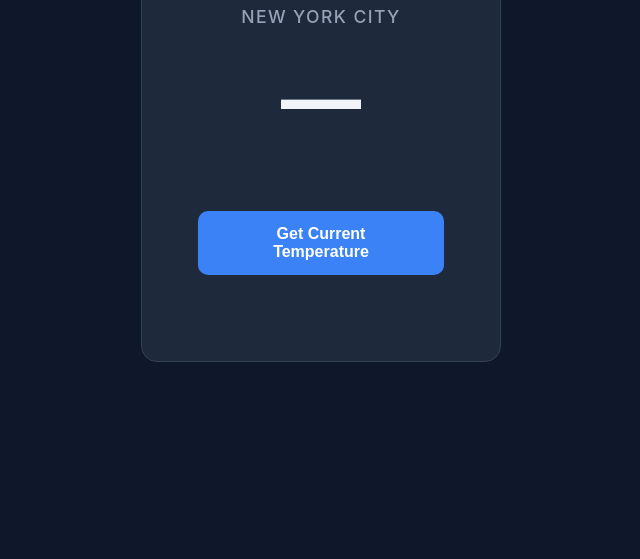
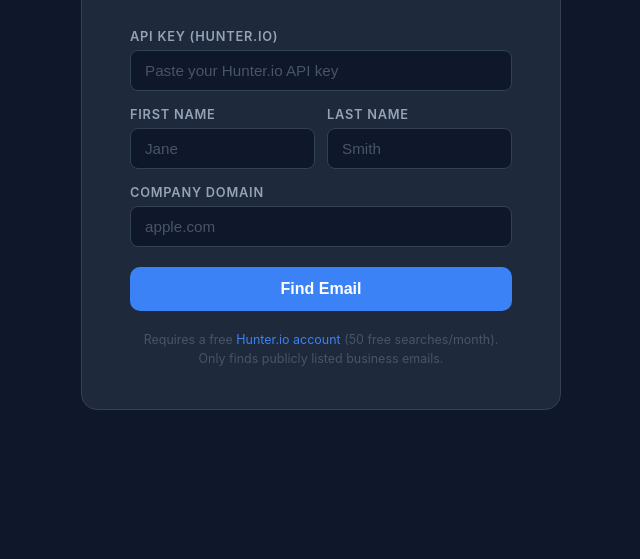
Before and after one commit to areya-hub/nyc-weather, a plain HTML site: page index.html in a window 1280 px wide. Shown: the part 241-800 px from the top of the page, without its empty margins (319-959 px from the left). Drawn offline with Linux system fonts and the light colour scheme.

Commit message:
Replace weather app with business email finder

```diff
--- a/index.html
+++ b/index.html
@@ -3,7 +3,7 @@
 <head>
   <meta charset="UTF-8">
   <meta name="viewport" content="width=device-width, initial-scale=1.0">
-  <title>NYC Temperature</title>
+  <title>Business Email Finder</title>
   <style>
     * { box-sizing: border-box; margin: 0; padding: 0; }
 
@@ -15,132 +15,270 @@
       align-items: center;
       justify-content: center;
       min-height: 100vh;
+      padding: 24px;
     }
 
     .card {
       background: #1e293b;
       border: 1px solid #334155;
       border-radius: 16px;
-      padding: 48px 56px;
-      text-align: center;
-      max-width: 360px;
+      padding: 40px 48px;
       width: 100%;
+      max-width: 480px;
     }
 
     h1 {
-      font-size: 1.1rem;
-      font-weight: 500;
-      color: #94a3b8;
-      letter-spacing: 0.08em;
-      text-transform: uppercase;
+      font-size: 1.4rem;
+      font-weight: 700;
+      margin-bottom: 4px;
+    }
+
+    .subtitle {
+      font-size: 0.875rem;
+      color: #64748b;
       margin-bottom: 32px;
     }
 
-    #temp-display {
-      font-size: 5rem;
-      font-weight: 700;
-      line-height: 1;
-      min-height: 80px;
-      display: flex;
-      align-items: center;
-      justify-content: center;
-      margin-bottom: 12px;
+    label {
+      display: block;
+      font-size: 0.8rem;
+      font-weight: 600;
+      color: #94a3b8;
+      text-transform: uppercase;
+      letter-spacing: 0.06em;
+      margin-bottom: 6px;
     }
 
-    #condition {
-      font-size: 1rem;
-      color: #64748b;
-      min-height: 24px;
-      margin-bottom: 36px;
+    input {
+      width: 100%;
+      background: #0f172a;
+      border: 1px solid #334155;
+      border-radius: 8px;
+      padding: 11px 14px;
+      font-size: 0.95rem;
+      color: #f1f5f9;
+      margin-bottom: 16px;
+      outline: none;
+      transition: border-color 0.15s;
+    }
+
+    input:focus { border-color: #3b82f6; }
+    input::placeholder { color: #475569; }
+
+    .row {
+      display: grid;
+      grid-template-columns: 1fr 1fr;
+      gap: 12px;
     }
 
     button {
+      width: 100%;
       background: #3b82f6;
       color: #fff;
       border: none;
       border-radius: 10px;
-      padding: 14px 32px;
+      padding: 13px;
       font-size: 1rem;
       font-weight: 600;
       cursor: pointer;
+      margin-top: 4px;
       transition: background 0.15s, transform 0.1s;
-      width: 100%;
     }
 
     button:hover { background: #2563eb; }
-    button:active { transform: scale(0.97); }
+    button:active { transform: scale(0.98); }
     button:disabled { background: #475569; cursor: not-allowed; transform: none; }
 
-    #updated {
-      font-size: 0.75rem;
-      color: #475569;
-      margin-top: 20px;
-      min-height: 18px;
+    #result {
+      margin-top: 28px;
+      display: none;
     }
 
-    .error { color: #f87171; font-size: 1rem; }
+    .result-box {
+      background: #0f172a;
+      border: 1px solid #334155;
+      border-radius: 10px;
+      padding: 20px;
+    }
+
+    .result-label {
+      font-size: 0.75rem;
+      color: #64748b;
+      text-transform: uppercase;
+      letter-spacing: 0.06em;
+      margin-bottom: 6px;
+    }
+
+    .result-email {
+      font-size: 1.15rem;
+      font-weight: 600;
+      color: #38bdf8;
+      word-break: break-all;
+    }
+
+    .result-confidence {
+      margin-top: 10px;
+      font-size: 0.85rem;
+      color: #94a3b8;
+    }
+
+    .confidence-bar {
+      height: 4px;
+      background: #1e293b;
+      border-radius: 4px;
+      margin-top: 6px;
+      overflow: hidden;
+    }
+
+    .confidence-fill {
+      height: 100%;
+      background: #22c55e;
+      border-radius: 4px;
+      transition: width 0.4s ease;
+    }
+
+    .error-box {
+      background: #1e0a0a;
+      border: 1px solid #7f1d1d;
+      border-radius: 10px;
+      padding: 16px 20px;
+      color: #fca5a5;
+      font-size: 0.9rem;
+    }
+
+    .api-note {
+      margin-top: 20px;
+      font-size: 0.78rem;
+      color: #475569;
+      text-align: center;
+      line-height: 1.5;
+    }
+
+    .api-note a { color: #3b82f6; text-decoration: none; }
+    .api-note a:hover { text-decoration: underline; }
+
+    .sources {
+      margin-top: 12px;
+      font-size: 0.8rem;
+      color: #64748b;
+    }
+
+    .sources span {
+      display: inline-block;
+      background: #1e293b;
+      border: 1px solid #334155;
+      border-radius: 4px;
+      padding: 2px 8px;
+      margin: 3px 3px 0 0;
+    }
   </style>
 </head>
 <body>
   <div class="card">
-    <h1>New York City</h1>
-    <div id="temp-display">—</div>
-    <div id="condition"></div>
-    <button id="btn" onclick="fetchTemp()">Get Current Temperature</button>
-    <div id="updated"></div>
+    <h1>Business Email Finder</h1>
+    <p class="subtitle">Find publicly listed business email addresses</p>
+
+    <label>API Key (Hunter.io)</label>
+    <input type="password" id="apiKey" placeholder="Paste your Hunter.io API key" />
+
+    <div class="row">
+      <div>
+        <label>First Name</label>
+        <input type="text" id="firstName" placeholder="Jane" />
+      </div>
+      <div>
+        <label>Last Name</label>
+        <input type="text" id="lastName" placeholder="Smith" />
+      </div>
+    </div>
+
+    <label>Company Domain</label>
+    <input type="text" id="domain" placeholder="apple.com" />
+
+    <button id="btn" onclick="findEmail()">Find Email</button>
+
+    <div id="result"></div>
+
+    <p class="api-note">
+      Requires a free <a href="https://hunter.io/users/sign_up" target="_blank">Hunter.io account</a> (50 free searches/month).<br>
+      Only finds publicly listed business emails.
+    </p>
   </div>
 
   <script>
-    const WMO_CONDITIONS = {
-      0: "Clear sky", 1: "Mainly clear", 2: "Partly cloudy", 3: "Overcast",
-      45: "Fog", 48: "Icy fog",
-      51: "Light drizzle", 53: "Drizzle", 55: "Heavy drizzle",
-      61: "Light rain", 63: "Rain", 65: "Heavy rain",
-      71: "Light snow", 73: "Snow", 75: "Heavy snow", 77: "Snow grains",
-      80: "Light showers", 81: "Showers", 82: "Heavy showers",
-      85: "Snow showers", 86: "Heavy snow showers",
-      95: "Thunderstorm", 96: "Thunderstorm w/ hail", 99: "Thunderstorm w/ heavy hail"
-    };
+    async function findEmail() {
+      const apiKey = document.getElementById("apiKey").value.trim();
+      const firstName = document.getElementById("firstName").value.trim();
+      const lastName = document.getElementById("lastName").value.trim();
+      const domain = document.getElementById("domain").value.trim().replace(/^https?:\/\//, "").replace(/\/$/, "");
+      const btn = document.getElementById("btn");
+      const resultDiv = document.getElementById("result");
 
-    async function fetchTemp() {
-      const btn = document.getElementById("btn");
-      const display = document.getElementById("temp-display");
-      const condition = document.getElementById("condition");
-      const updated = document.getElementById("updated");
+      if (!apiKey || !firstName || !lastName || !domain) {
+        showError("Please fill in all fields.");
+        return;
+      }
 
       btn.disabled = true;
-      btn.textContent = "Fetching...";
-      display.innerHTML = '<span style="color:#475569;font-size:2rem">...</span>';
-      condition.textContent = "";
-      updated.textContent = "";
+      btn.textContent = "Searching...";
+      resultDiv.style.display = "none";
 
       try {
-        const url = "https://api.open-meteo.com/v1/forecast" +
-          "?latitude=40.7128&longitude=-74.0060" +
-          "&current=temperature_2m,weathercode" +
-          "&temperature_unit=fahrenheit" +
-          "&timezone=America%2FNew_York";
-
+        const url = `https://api.hunter.io/v2/email-finder?domain=${encodeURIComponent(domain)}&first_name=${encodeURIComponent(firstName)}&last_name=${encodeURIComponent(lastName)}&api_key=${encodeURIComponent(apiKey)}`;
         const res = await fetch(url);
-        if (!res.ok) throw new Error(`HTTP ${res.status}`);
         const data = await res.json();
 
-        const temp = Math.round(data.current.temperature_2m);
-        const code = data.current.weathercode;
-        const desc = WMO_CONDITIONS[code] ?? "Unknown";
+        if (data.errors) {
+          showError(data.errors[0]?.details || "API error. Check your API key.");
+          return;
+        }
 
-        display.textContent = `${temp}°F`;
-        condition.textContent = desc;
-        updated.textContent = `Updated ${new Date().toLocaleTimeString()}`;
+        const { email, score, sources } = data.data;
+
+        if (!email) {
+          showError("No public business email found for this person.");
+          return;
+        }
+
+        let sourcesHtml = "";
+        if (sources && sources.length > 0) {
+          const unique = [...new Set(sources.map(s => new URL(s.uri).hostname))].slice(0, 5);
+          sourcesHtml = `<div class="sources">Found in: ${unique.map(h => `<span>${escapeHtml(h)}</span>`).join("")}</div>`;
+        }
+
+        resultDiv.innerHTML = `
+          <div class="result-box">
+            <div class="result-label">Email Found</div>
+            <div class="result-email">${escapeHtml(email)}</div>
+            <div class="result-confidence">
+              Confidence: ${score}%
+              <div class="confidence-bar"><div class="confidence-fill" style="width:${score}%"></div></div>
+            </div>
+            ${sourcesHtml}
+          </div>`;
+        resultDiv.style.display = "block";
+
       } catch (err) {
-        display.innerHTML = '<span class="error">Error</span>';
-        condition.textContent = "Could not fetch temperature.";
-        console.error(err);
+        showError("Network error. Please try again.");
       } finally {
         btn.disabled = false;
-        btn.textContent = "Refresh";
+        btn.textContent = "Find Email";
       }
     }
+
+    function showError(msg) {
+      const resultDiv = document.getElementById("result");
+      resultDiv.innerHTML = `<div class="error-box">${escapeHtml(msg)}</div>`;
+      resultDiv.style.display = "block";
+    }
+
+    function escapeHtml(str) {
+      return str.replace(/&/g,"&amp;").replace(/</g,"&lt;").replace(/>/g,"&gt;").replace(/"/g,"&quot;");
+    }
+
+    document.addEventListener("keydown", e => {
+      if (e.key === "Enter") findEmail();
+    });
   </script>
 </body>
 </html>
```
